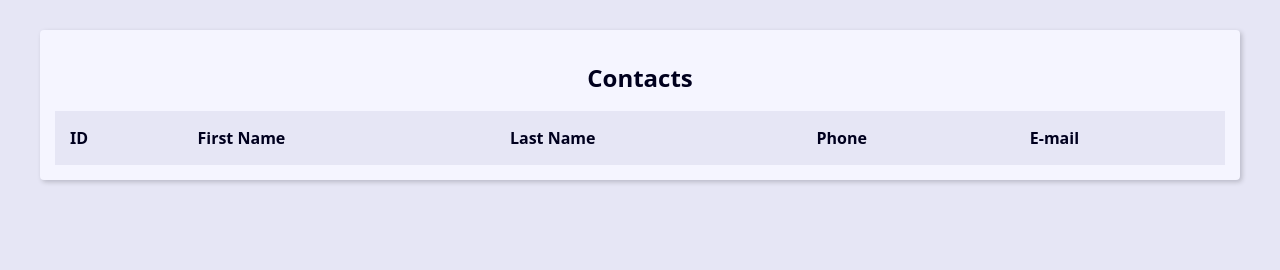
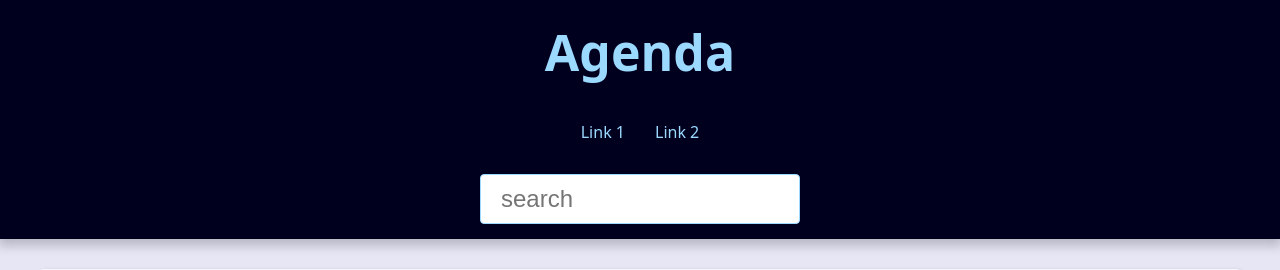
Before and after one commit to pcmoraesmenezes/Projeto-Agenda, a Django app: page / in a window 1280 px wide. Shown: the top 270 px of the page. Run offline with Django 4.2, Linux system fonts and the light colour scheme; data that the repository does not hold is empty.

Commit message:
Adicionando varias funcionalidades

```diff
--- a/base_templates/global/base.html
+++ b/base_templates/global/base.html
@@ -1,14 +1,13 @@
-{% load static  %}<!DOCTYPE html>
-<html lang="en">
+<!DOCTYPE html>
+<html lang="pt-br">
 <head>
-    <meta charset="UTF-8">
-    <meta name="viewport" content="width=device-width, initial-scale=1.0">
-    <title>Document</title>
-    <link rel="stylesheet" href="{% static 'global/css/style.css' %}"
+   {% include 'global/partials/_head.html' %}
 </head>
 <body>
+    {% include 'global/partials/_header.html' %}
     <main class="content">
-        {% block content %}{% endblock content %}
+        {% block content %}
+        {% endblock content %}
     </main>
 </body>
 </html>
--- /dev/null
+++ b/base_templates/global/partials/_head.html
@@ -0,0 +1,5 @@
+{% load static  %}
+<meta charset="UTF-8">
+<meta name="viewport" content="width=device-width, initial-scale=1.0">
+<title>{{site_tittle}} Agenda</title>
+<link rel="stylesheet" href="{% static 'global/css/style.css' %}">
--- /dev/null
+++ b/base_templates/global/partials/_header.html
@@ -0,0 +1,36 @@
+<header class="header">
+    <h1 class="header-heading">
+        <a href="{% url 'contact:index' %}" class="header-link">
+            Agenda
+        </a>
+    </h1>
+
+    <nav class="menu">
+        <ul class="menu-list">
+            <li class="menu-item">
+                <a href="" class="menu-link">
+                    Link 1
+                </a>
+            </li>
+            <li class="menu-item">
+                <a href="" class="menu-link">
+                    Link 2
+                </a>
+            </li>
+        </ul>
+    </nav>
+
+    <div class="search">
+    <form
+    action=""
+    method="get">
+        <input
+         type="text"
+        class="search-input"
+        placeholder="search"
+        id="search"
+        name="q"
+        >
+    </form>
+    </div>
+</header>
--- a/contact/admin.py
+++ b/contact/admin.py
@@ -6,7 +6,7 @@ from contact import models
 
 @admin.register(Contact)
 class ContactAdmin(admin.ModelAdmin):
-    list_display = 'id', 'first_name', 'last_name', 'created_date',
+    list_display = 'id', 'first_name', 'last_name', 'created_date', 'show',
     ordering = '-id',
     # list_filter = 'created_date',
     search_fields = 'id', 'first_name', 'last_name',
--- a/contact/templates/contact/index.html
+++ b/contact/templates/contact/index.html
@@ -20,7 +20,8 @@
             {% for contact in contacts %}
                 <tr class="table-row">
                     <td class="table-cel">
-                        <a class="table-link" href="#">
+                        <a class="table-link"
+                           href={% url 'contact:contact' contact.id %}>
                             {{contact.id}}
                     </td>
                     <td class="table-cel">
--- a/contact/urls.py
+++ b/contact/urls.py
@@ -4,5 +4,7 @@ from contact import views
 app_name = 'contact'
 
 urlpatterns = [
-    path('', views.index, name='index'),
+    path('<int:contact_id>/', views.contact, name='contact'),  # type:ignore
+    path('', views.index, name='index'),  # type:ignore
+
 ]
--- a/contact/views/contact_views.py
+++ b/contact/views/contact_views.py
@@ -1,13 +1,19 @@
-from django.shortcuts import render
+from django.shortcuts import render, get_object_or_404
 from contact.models import Contact
+# from django.http import Http404
 # Create your views here.
 
 
 def index(request):
-    contacts = Contact.objects.all()
+    contacts = Contact.objects \
+        .filter(show=True)\
+        .order_by('-id')[0:10]
+
+    # print(contacts.query)
 
     context = {
         'contacts': contacts,
+        'site_tittle': 'Contatos - '
     }
 
     return render(
@@ -15,3 +21,26 @@ def index(request):
         'contact/index.html',
         context
     )
+
+
+def contact(request, contact_id):
+    single_contact = get_object_or_404(
+        Contact, pk=contact_id, show=True
+        )
+    # single_contact = Contact.objects.filter(pk=contact_id).first()
+    # if single_contact is None:
+    #     raise Http404()
+    # print(contacts.query)
+
+    site_tittle = f'{single_contact.first_name} {single_contact.last_name} - '
+
+    context = {
+        'contact': single_contact,
+        'site_tittle': site_tittle
+    }
+
+    return render(
+        request,
+        'contact/contact.html',
+        context
+    )
```
Also changed, not shown: contact/templates/contact/contact.html (added, +45 -0 lines).
